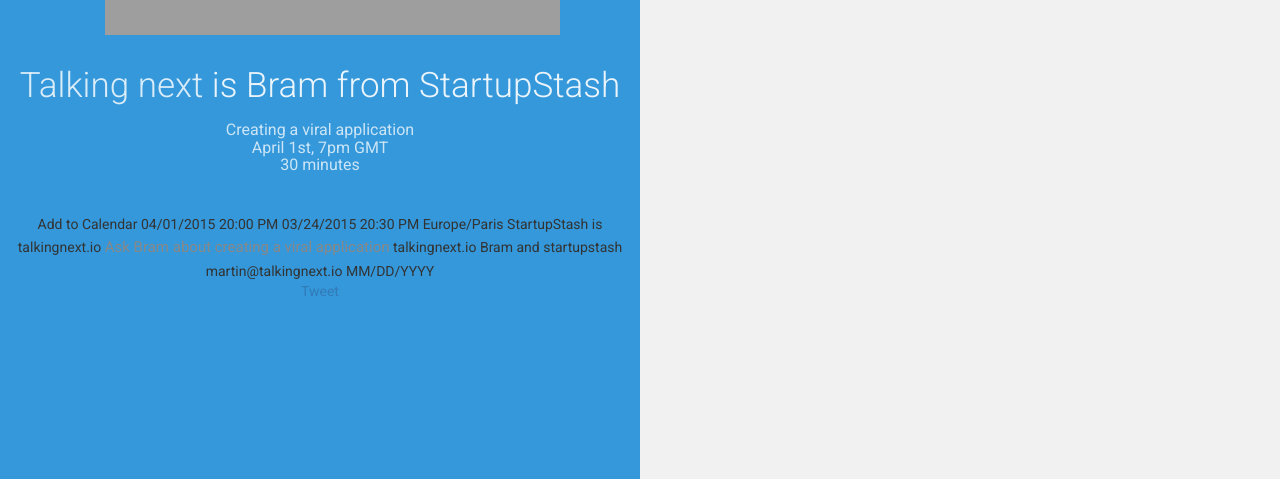
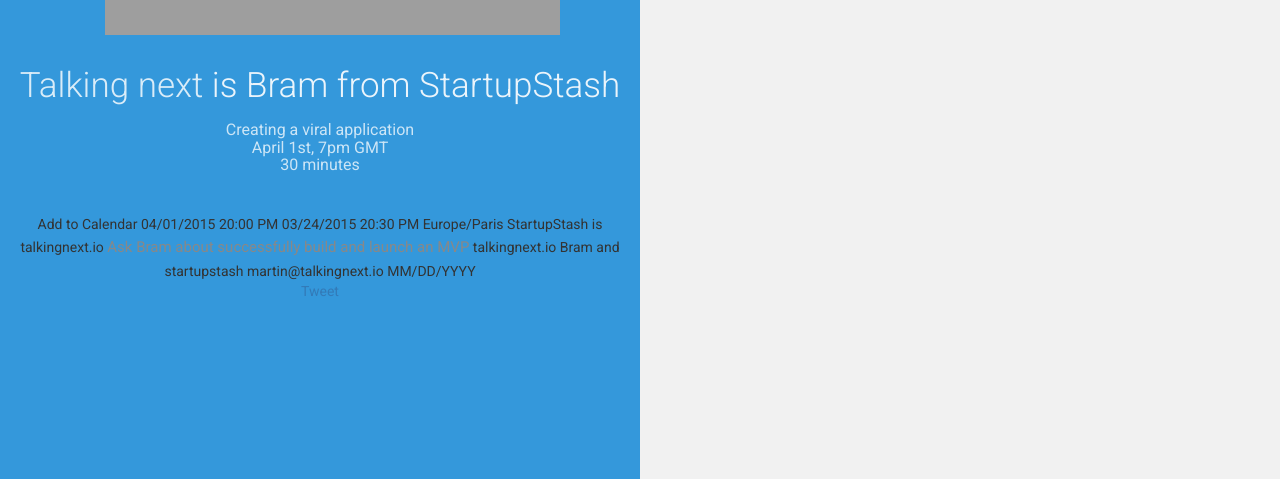
Before and after one commit to martolini/talkingnext, a Django app: template templates/ama/ama.html in a window 1280 px wide. Shown: the part 282-761 px from the top of the page. Run offline with Django 3.2, Linux system fonts and the light colour scheme; the template is opened without the code that fills it, so the values that code supplies are empty; some libraries are stand-ins or nearby versions; grey boxes are pictures that could not be loaded.

Commit message:
Fix textual

```diff
--- a/templates/ama/ama.html
+++ b/templates/ama/ama.html
@@ -17,7 +17,7 @@
 			<span class="end">03/24/2015 20:30 PM</span>
 			<span class="timezone">Europe/Paris</span>
 			<span class="title">StartupStash is talkingnext.io</span>
-			<span class="description">Ask Bram about creating a viral application</span>
+			<span class="description">Ask Bram about successfully build and launch an MVP</span>
 			<span class="location">talkingnext.io</span>
 			<span class="organizer">Bram and startupstash</span>
 			<span class="organizer_email">martin@talkingnext.io</span>
--- a/templates/base.html
+++ b/templates/base.html
@@ -15,7 +15,7 @@
 	<meta property="og:type" content="website">
 
 	<!-- Add title to your website -->
-	<title>Talking next - is Nicolaj from Dirtybit</title>
+	<title>Talking next - is Bram from Startup Stash</title>
 
 	<!-- Connect the html files to css files -->
 	<link href="//maxcdn.bootstrapcdn.com/bootstrap/3.3.2/css/bootstrap.min.css" rel="stylesheet">
```
